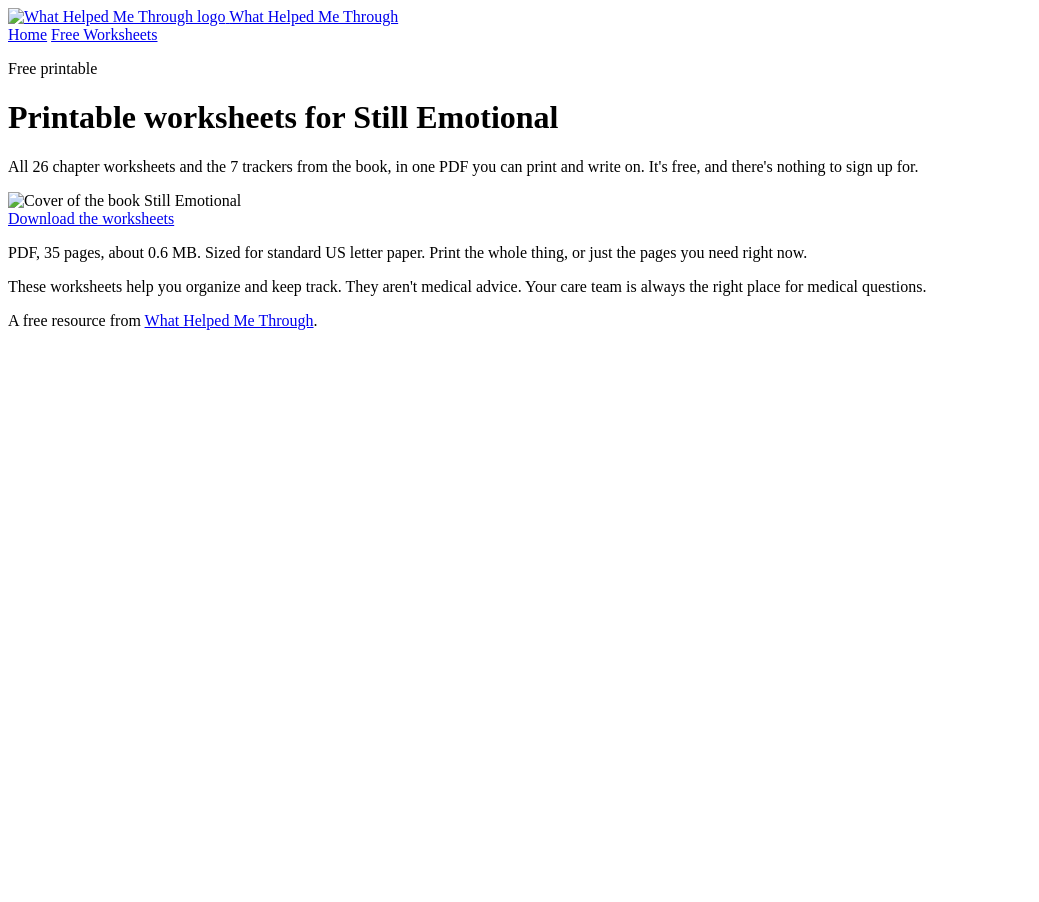
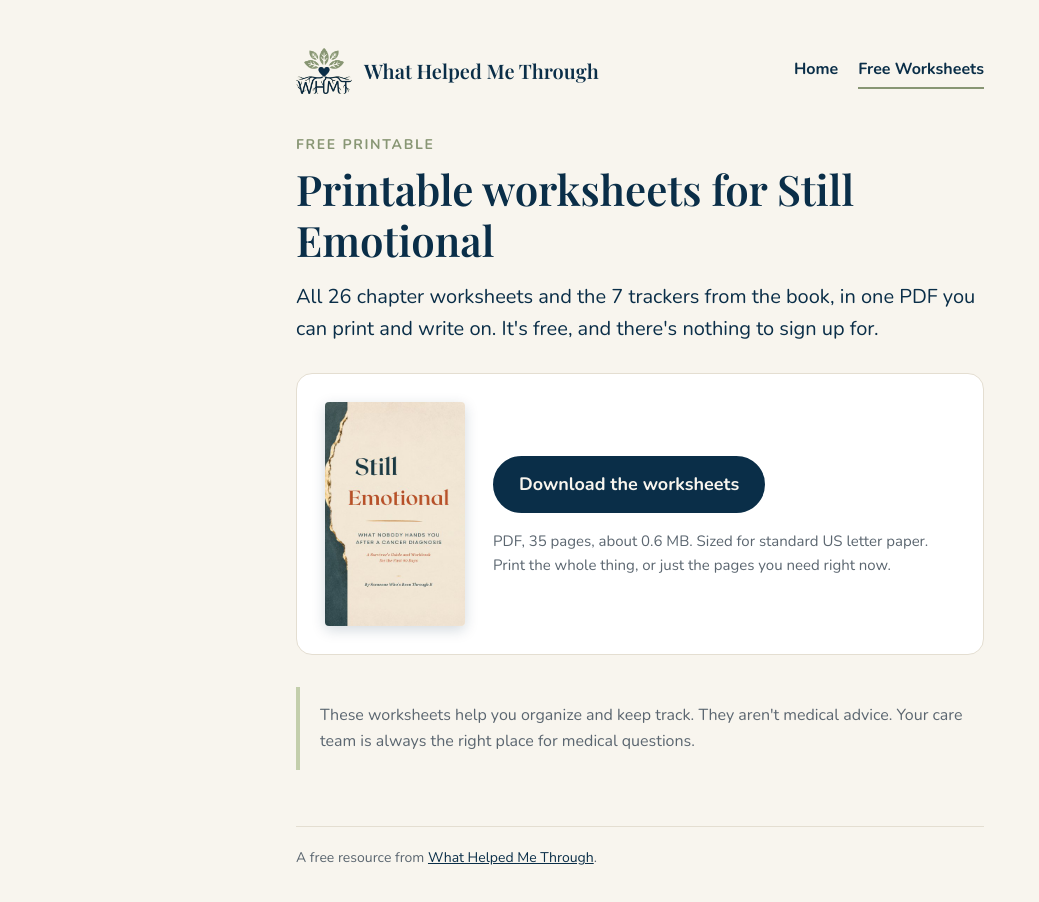
Before and after one commit to WHMT21/whmt-site, a plain HTML site: page worksheets/index.html in a window 1280 px wide. Shown: the whole page, without its empty margins (0-1039 px from the left). Before the commit the page ends 800 px from the top, so only its background shows below. Drawn offline with nearby package versions, Linux system fonts and the light colour scheme; the site is published under a folder, as on GitHub Pages, so addresses that start at the root find nothing.

Commit message:
Use relative paths so pages work at the github.io address too
Co-Authored-By: Claude Opus 5.5 <noreply@anthropic.com>

```diff
--- a/worksheets/index.html
+++ b/worksheets/index.html
@@ -5,23 +5,23 @@
   <meta name="viewport" content="width=device-width, initial-scale=1">
   <title>Still Emotional Worksheets | What Helped Me Through</title>
   <meta name="description" content="Free printable worksheets for the book Still Emotional: all 26 chapter worksheets and 7 trackers in one PDF. No signup.">
-  <link rel="icon" type="image/png" href="/assets/favicon.png">
-  <link rel="apple-touch-icon" href="/assets/apple-touch-icon.png">
+  <link rel="icon" type="image/png" href="../assets/favicon.png">
+  <link rel="apple-touch-icon" href="../assets/apple-touch-icon.png">
   <link rel="preconnect" href="https://fonts.googleapis.com">
   <link rel="preconnect" href="https://fonts.gstatic.com" crossorigin>
   <link href="https://fonts.googleapis.com/css2?family=Nunito:wght@400;700&family=Playfair+Display:wght@600&display=swap" rel="stylesheet">
-  <link rel="stylesheet" href="/assets/style.css">
+  <link rel="stylesheet" href="../assets/style.css">
 </head>
 <body>
   <main class="wrap">
     <header class="site-header">
-      <a class="brand" href="/">
-        <img src="/assets/whmt-icon.png" alt="What Helped Me Through logo">
+      <a class="brand" href="../">
+        <img src="../assets/whmt-icon.png" alt="What Helped Me Through logo">
         <span>What Helped Me Through</span>
       </a>
       <nav class="site-nav" aria-label="Main">
-        <a href="/">Home</a>
-        <a href="/worksheets/" aria-current="page">Free Worksheets</a>
+        <a href="../">Home</a>
+        <a href="./" aria-current="page">Free Worksheets</a>
       </nav>
     </header>
 
@@ -30,9 +30,9 @@
     <p class="lead">All 26 chapter worksheets and the 7 trackers from the book, in one PDF you can print and write on. It's free, and there's nothing to sign up for.</p>
 
     <div class="card">
-      <img class="cover" src="/assets/still-emotional-cover.jpg" alt="Cover of the book Still Emotional">
+      <img class="cover" src="../assets/still-emotional-cover.jpg" alt="Cover of the book Still Emotional">
       <div>
-        <a class="btn" href="/files/still-emotional-worksheets.pdf" download>Download the worksheets</a>
+        <a class="btn" href="../files/still-emotional-worksheets.pdf" download>Download the worksheets</a>
         <p class="small">PDF, 35 pages, about 0.6 MB. Sized for standard US letter paper. Print the whole thing, or just the pages you need right now.</p>
       </div>
     </div>
@@ -40,7 +40,7 @@
     <p class="note">These worksheets help you organize and keep track. They aren't medical advice. Your care team is always the right place for medical questions.</p>
 
     <footer>
-      A free resource from <a href="/">What Helped Me Through</a>.
+      A free resource from <a href="../">What Helped Me Through</a>.
     </footer>
   </main>
 </body>
```
Also changed, not shown: index.html (+8 -8 lines).
